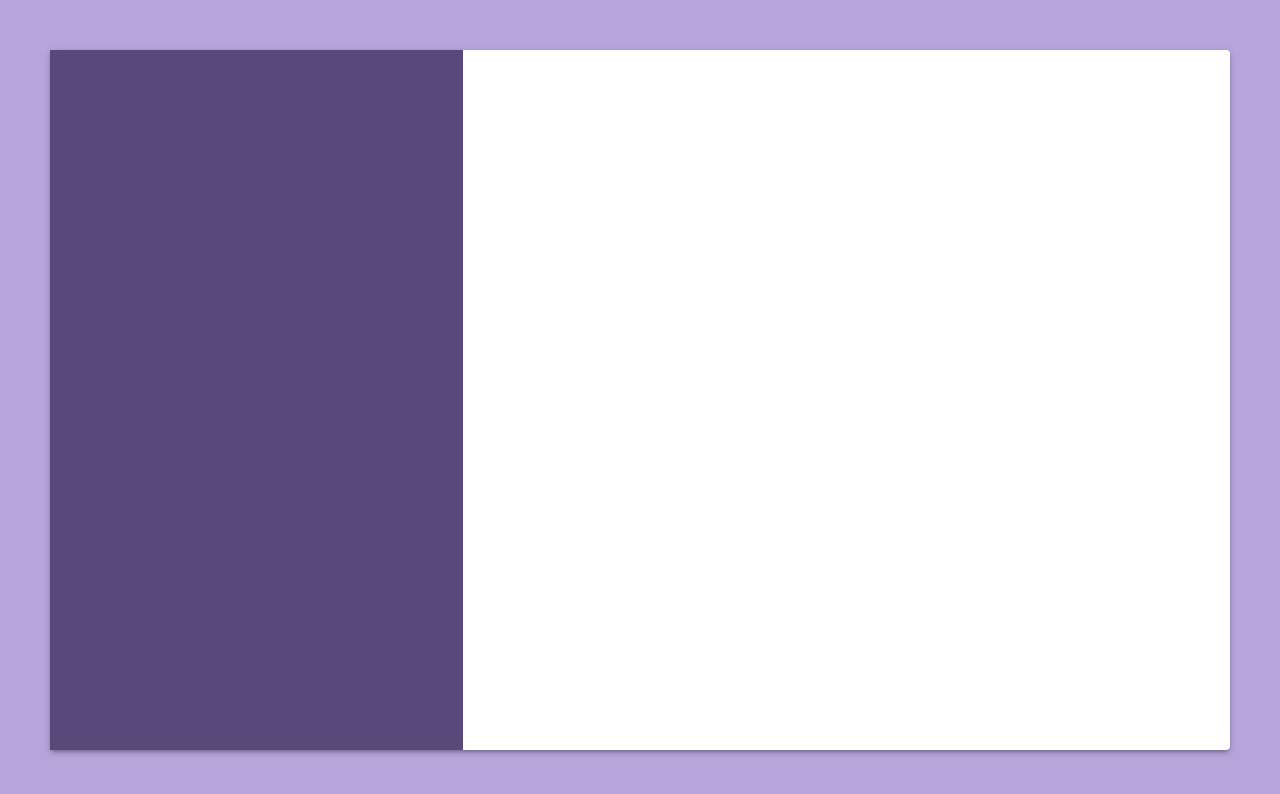
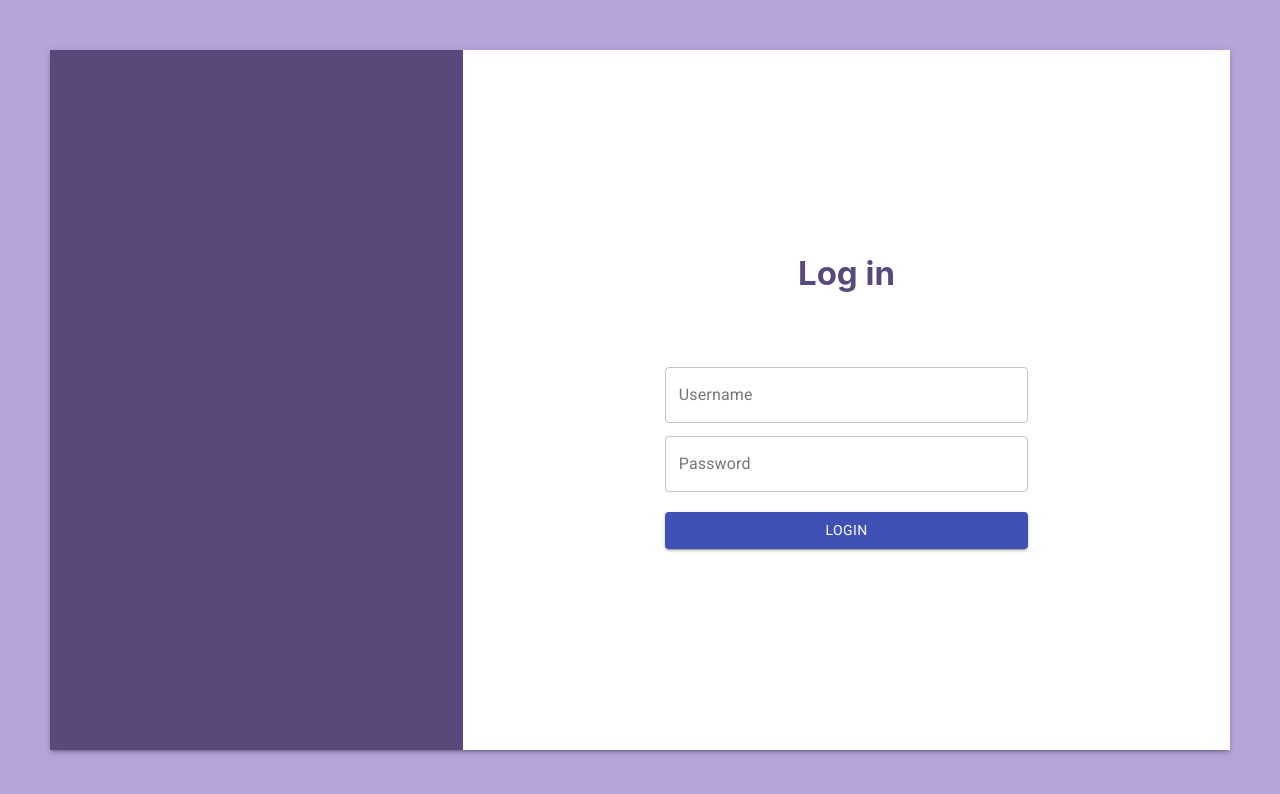
Before and after one commit to gsbiel/desafio-proway, a React (Create React App) app in the folder frontend/web/: page / in a window 1280 px wide. Shown: the top 794 px of the page. Built offline with nearby package versions, Linux system fonts and the light colour scheme.

Commit message:
insert LoginForm component in Auth component

```diff
--- a/frontend/web/src/pages/auth/index.tsx
+++ b/frontend/web/src/pages/auth/index.tsx
@@ -3,15 +3,30 @@ import * as React from "react";
 import {
     AuthContainer,
     StyledPaper,
-    LeftBackgroundBox
+    LeftBackgroundBox,
+    RightBackgroundBox,
+    FakeOpacityBox
 } from './styles';
+import LoginForm from "./components/loginForm";
 
 const Auth = () => {
     return(
         <AuthContainer>
+
             <StyledPaper elevation={3}>
+
                 <LeftBackgroundBox />
+
+                <RightBackgroundBox>
+
+                    <FakeOpacityBox/>
+
+                    <LoginForm />
+
+                </RightBackgroundBox>
+
             </StyledPaper>
+
         </AuthContainer>
     );
 };
--- a/frontend/web/src/pages/auth/styles.ts
+++ b/frontend/web/src/pages/auth/styles.ts
@@ -1,6 +1,8 @@
 import styled from 'styled-components';
 import {colorTheme} from '../../constants';
 import Paper from "@material-ui/core/Paper";
+
+import sportsImage from '../../assets/sports_sk8t.jpg'
 
 const leftBoxWidth = 35;
 
@@ -18,6 +20,26 @@ export const LeftBackgroundBox = styled.div`
     background-color:${colorTheme.primaryDark};
 `;
 
+export const RightBackgroundBox = styled.div`
+    float: right;
+    width: ${100-leftBoxWidth}%;
+    height:100%;
+    background-color:#ffff;
+    background-image: url(${sportsImage});
+    background-size: cover;
+    background-repeat: no-repeat;
+`;
+
+export const FakeOpacityBox = styled.div`
+    float: right;
+    width: ${100-leftBoxWidth}%;
+    height:100%;
+    background-color:#ffff;
+    position: absolute;
+    z-index: 1;
+    background-color: rgba(255, 255, 255, 1);
+`;
+
 export const StyledPaper = styled(Paper)`
   position: absolute;
   color: white;
```
